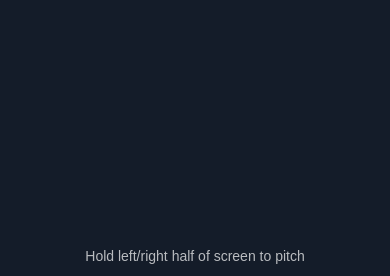
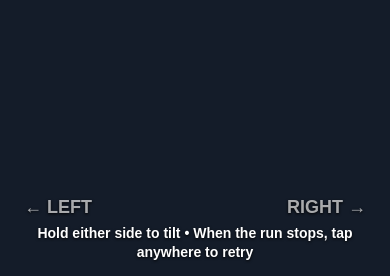
Before and after one commit to jeltedeproft/fly-like-an-eagle, a web app: page / in a window 390 px wide. Shown: the part 568-844 px from the top of the page. Run offline with its HTML, style and script files only (its server is not run), Linux system fonts and the light colour scheme; data that the repository does not hold is empty.

Commit message:
Clarify mobile controls and retry

```diff
--- a/html/src/main/webapp/index.html
+++ b/html/src/main/webapp/index.html
@@ -8,13 +8,18 @@
     html,body { margin:0; width:100%; height:100%; overflow:hidden; background:#141c29; touch-action:none; }
     #embed-html { width:100%; height:100%; }
     canvas { display:block; width:100% !important; height:100% !important; }
-    #hint { position:fixed; left:0; right:0; bottom:12px; text-align:center; color:white; font:14px sans-serif; pointer-events:none; opacity:.7; }
+    #hint { position:fixed; left:10px; right:10px; bottom:14px; text-align:center; color:white; font:600 14px/1.35 sans-serif; pointer-events:none; text-shadow:0 1px 3px #000; }
+    .side { position:fixed; bottom:58px; color:rgba(255,255,255,.65); font:700 18px sans-serif; pointer-events:none; text-shadow:0 1px 3px #000; }
+    #left { left:24px; }
+    #right { right:24px; }
     #error { display:none; position:fixed; inset:12px; z-index:9999; overflow:auto; white-space:pre-wrap; background:rgba(0,0,0,.9); color:#ffb4b4; padding:12px; font:12px/1.4 monospace; border:1px solid #ff6b6b; }
   </style>
 </head>
 <body>
   <div id="embed-html"></div>
-  <div id="hint">Hold left/right half of screen to pitch</div>
+  <div id="left" class="side">← LEFT</div>
+  <div id="right" class="side">RIGHT →</div>
+  <div id="hint">Hold either side to tilt • When the run stops, tap anywhere to retry</div>
   <pre id="error"></pre>
   <script>
     (function () {
```
